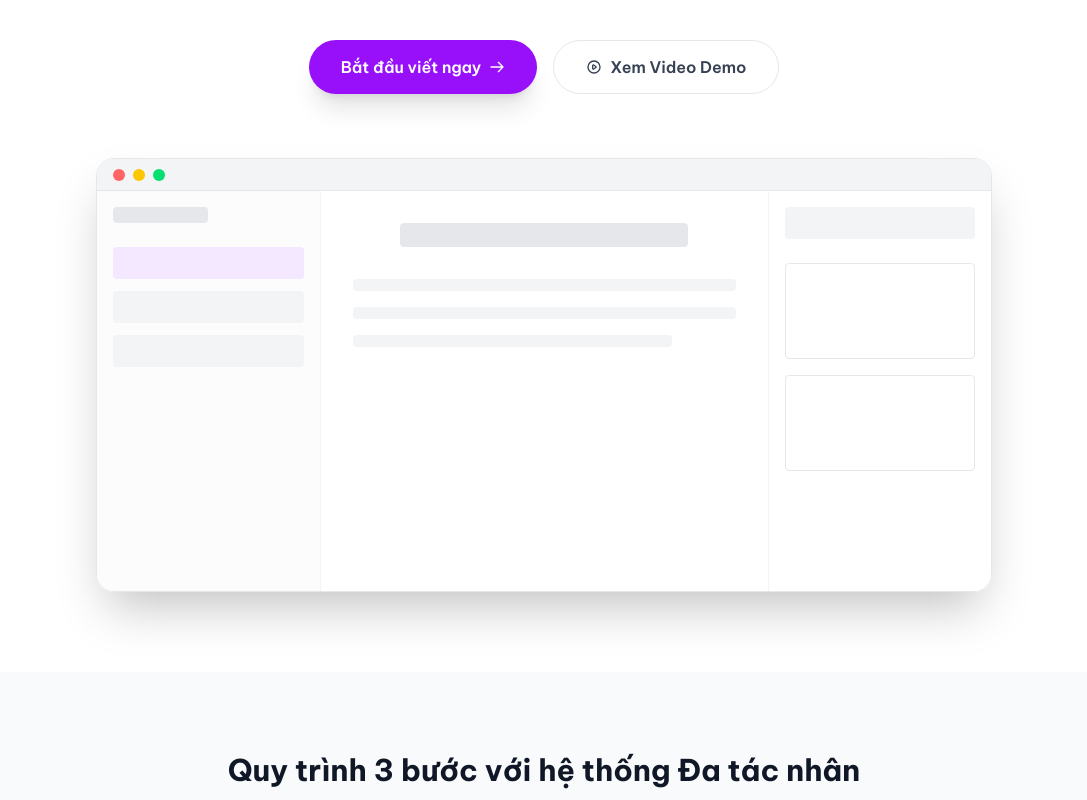
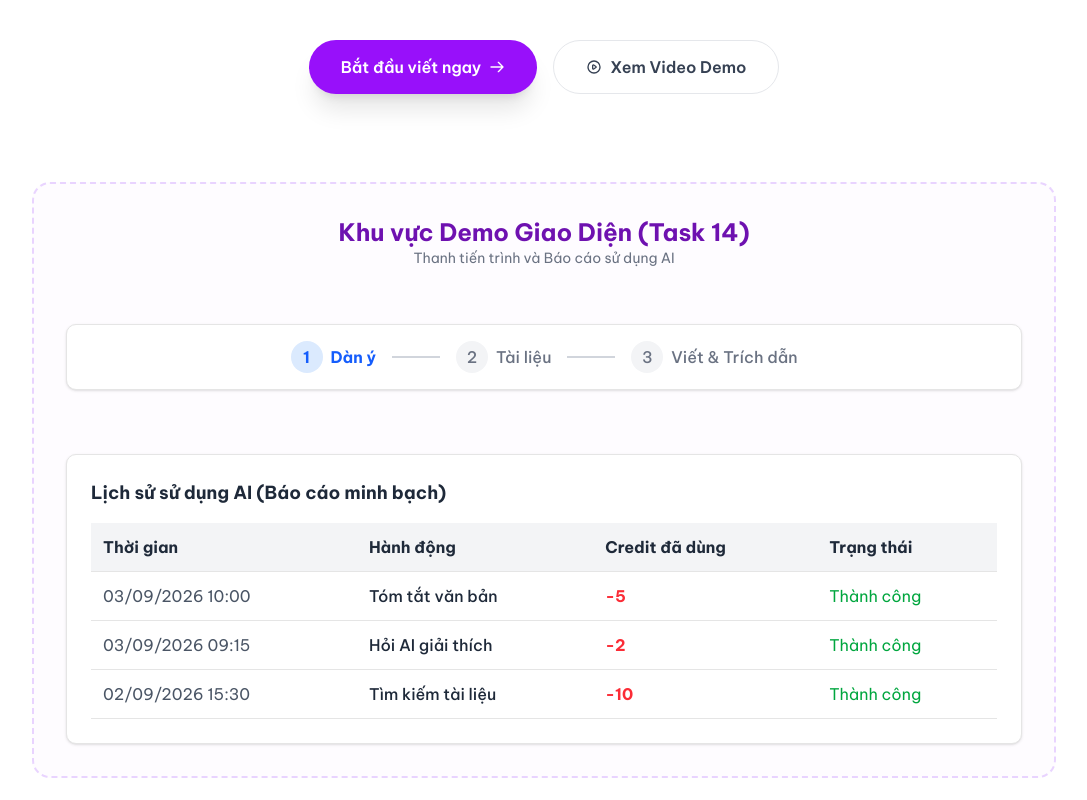
Before and after one commit to anhtus-304/academic-writing-coach, a Next.js app in the folder frontend/: page / in a window 1280 px wide. Shown: the part 440-1240 px from the top of the page, without its empty margins (96-1183 px from the left). Built offline with nearby package versions, Linux system fonts and the light colour scheme.

Commit message:
Lưu code an toàn trước khi gộp với FE2

```diff
--- a/frontend/src/app/page.tsx
+++ b/frontend/src/app/page.tsx
@@ -1,4 +1,7 @@
 import Link from 'next/link';
+import StepperBar from '@/components/StepperBar';
+import CreditBalance from '@/components/CreditBalance';
+import AIUseLog from '@/components/AIUseLog';
 
 export default function LandingPage() {
   return (
@@ -19,7 +22,10 @@ export default function LandingPage() {
             <Link href="/pricing" className="hover:text-purple-600 transition">Bảng giá</Link>
             <Link href="#" className="hover:text-purple-600 transition">Tài liệu hướng dẫn</Link>
           </div>
+
+          {/* ĐÃ THÊM CREDIT BALANCE VÀO ĐÂY */}
           <div className="flex items-center space-x-4">
+            <CreditBalance />
             <Link href="/auth/signin" className="text-sm font-medium text-gray-600 hover:text-gray-900 transition">Đăng nhập</Link>
             <Link href="/auth/signup" className="bg-purple-600 text-white px-5 py-2 rounded-full text-sm font-medium hover:bg-purple-700 transition shadow-md hover:shadow-lg">Bắt đầu miễn phí</Link>
           </div>
@@ -27,7 +33,7 @@ export default function LandingPage() {
       </nav>
 
       {/* Hero Section */}
-      <section className="pt-32 pb-20 px-4 sm:px-6 lg:px-8 max-w-7xl mx-auto flex flex-col items-center text-center flex-grow">
+      <section className="pt-32 pb-10 px-4 sm:px-6 lg:px-8 max-w-7xl mx-auto flex flex-col items-center text-center flex-grow">
         <div className="inline-flex items-center bg-purple-50 text-purple-700 px-3 py-1 rounded-full text-sm font-medium mb-6 border border-purple-100">
           <span className="flex h-2 w-2 relative mr-2">
             <span className="animate-ping absolute inline-flex h-full w-full rounded-full bg-purple-400 opacity-75"></span>
@@ -56,39 +62,21 @@ export default function LandingPage() {
             Xem Video Demo
           </button>
         </div>
+      </section>
 
-        {/* Mockup Preview Image */}
-        <div className="mt-16 w-full max-w-5xl rounded-2xl overflow-hidden border border-gray-200 shadow-2xl relative">
-          <div className="bg-gray-100 h-8 w-full flex items-center px-4 space-x-2 border-b border-gray-200">
-            <div className="w-3 h-3 bg-red-400 rounded-full"></div>
-            <div className="w-3 h-3 bg-yellow-400 rounded-full"></div>
-            <div className="w-3 h-3 bg-green-400 rounded-full"></div>
+      {/* ĐÃ THÊM KHU VỰC DEMO TASK 14 VÀO ĐÂY */}
+      <section className="py-12 bg-white">
+        <div className="max-w-5xl mx-auto px-4 sm:px-6 lg:px-8 flex flex-col gap-6 p-8 border-2 border-dashed border-purple-200 rounded-2xl bg-purple-50/30">
+          <div className="text-center mb-4">
+            <h2 className="text-2xl font-bold text-purple-800">Khu vực Demo Giao Diện (Task 14)</h2>
+            <p className="text-gray-500 text-sm">Thanh tiến trình và Báo cáo sử dụng AI</p>
           </div>
-          <div className="bg-white h-[400px] flex">
-            <div className="w-1/4 border-r border-gray-100 bg-gray-50/50 p-4">
-              <div className="h-4 bg-gray-200 rounded w-1/2 mb-6"></div>
-              <div className="space-y-3">
-                <div className="h-8 bg-purple-100 rounded"></div>
-                <div className="h-8 bg-gray-100 rounded"></div>
-                <div className="h-8 bg-gray-100 rounded"></div>
-              </div>
-            </div>
-            <div className="w-2/4 p-8">
-              <div className="h-6 bg-gray-200 rounded w-3/4 mb-8 mx-auto"></div>
-              <div className="space-y-4">
-                <div className="h-3 bg-gray-100 rounded w-full"></div>
-                <div className="h-3 bg-gray-100 rounded w-full"></div>
-                <div className="h-3 bg-gray-100 rounded w-5/6"></div>
-              </div>
-            </div>
-            <div className="w-1/4 border-l border-gray-100 p-4">
-              <div className="h-8 bg-gray-100 rounded w-full mb-6"></div>
-              <div className="space-y-4">
-                <div className="h-24 border border-gray-200 rounded"></div>
-                <div className="h-24 border border-gray-200 rounded"></div>
-              </div>
-            </div>
-          </div>
+
+          {/* Thanh Stepper Bar */}
+          <StepperBar />
+
+          {/* Bảng Lịch sử AI Use Log */}
+          <AIUseLog />
         </div>
       </section>
 
--- /dev/null
+++ b/frontend/src/components/AIUseLog.tsx
@@ -0,0 +1,39 @@
+import React from 'react';
+
+export function AIUseLog() {
+  const logs = [
+    { id: 1, time: "03/09/2026 10:00", action: "Tóm tắt văn bản", credit: "-5", status: "Thành công" },
+    { id: 2, time: "03/09/2026 09:15", action: "Hỏi AI giải thích", credit: "-2", status: "Thành công" },
+    { id: 3, time: "02/09/2026 15:30", action: "Tìm kiếm tài liệu", credit: "-10", status: "Thành công" },
+  ];
+
+  return (
+    <div className="p-6 bg-white rounded-lg shadow-sm border mt-6 w-full">
+      <h2 className="text-lg font-bold mb-4">Lịch sử sử dụng AI (Báo cáo minh bạch)</h2>
+      <div className="overflow-x-auto">
+        <table className="w-full border-collapse">
+          <thead>
+            <tr className="bg-gray-100 text-left">
+              <th className="p-3 border-b">Thời gian</th>
+              <th className="p-3 border-b">Hành động</th>
+              <th className="p-3 border-b">Credit đã dùng</th>
+              <th className="p-3 border-b">Trạng thái</th>
+            </tr>
+          </thead>
+          <tbody>
+            {logs.map((log) => (
+              <tr key={log.id} className="border-b hover:bg-gray-50 transition">
+                <td className="p-3 text-gray-600">{log.time}</td>
+                <td className="p-3 font-medium">{log.action}</td>
+                <td className="p-3 text-red-500 font-bold">{log.credit}</td>
+                <td className="p-3 text-green-600">{log.status}</td>
+              </tr>
+            ))}
+          </tbody>
+        </table>
+      </div>
+    </div>
+  );
+}
+
+export default AIUseLog;
--- /dev/null
+++ b/frontend/src/components/CreditBalance.tsx
@@ -0,0 +1,44 @@
+'use client';
+import React, { useState } from 'react';
+
+export function CreditBalance() {
+  const [isOpen, setIsOpen] = useState(false);
+
+  return (
+    <div className="relative">
+      <button
+        onClick={() => setIsOpen(true)}
+        className="bg-yellow-100 border border-yellow-300 text-yellow-700 px-4 py-2 rounded-full font-bold hover:bg-yellow-200 transition"
+      >
+        💎 Số dư: 150 Credits
+      </button>
+
+      {isOpen && (
+        <div className="fixed inset-0 bg-black/50 flex items-center justify-center z-50">
+          <div className="bg-white p-6 rounded-xl shadow-lg w-[400px]">
+            <h2 className="text-xl font-bold mb-4 text-center">Nạp thêm Credit</h2>
+            <p className="text-gray-500 text-sm mb-4 text-center">(Giao diện Mockup)</p>
+
+            <div className="flex flex-col gap-3">
+              <button className="border-2 border-gray-200 text-gray-700 p-3 rounded-lg hover:border-blue-500 hover:text-blue-600 transition">
+                Gói Cơ bản: 50.000đ = 100 Credits
+              </button>
+              <button className="bg-blue-600 text-white p-3 rounded-lg hover:bg-blue-700 transition font-bold">
+                Gói Pro: 100.000đ = 250 Credits (Khuyên dùng)
+              </button>
+            </div>
+
+            <button
+              onClick={() => setIsOpen(false)}
+              className="mt-6 w-full text-gray-500 hover:text-gray-800 underline"
+            >
+              Đóng lại
+            </button>
+          </div>
+        </div>
+      )}
+    </div>
+  );
+}
+
+export default CreditBalance;
--- /dev/null
+++ b/frontend/src/components/StepperBar.tsx
@@ -0,0 +1,24 @@
+import React from 'react';
+
+export function StepperBar() {
+  return (
+    <div className="flex items-center justify-center gap-2 p-4 my-4 bg-white rounded-lg border shadow-sm">
+      <div className="flex items-center text-blue-600 font-bold">
+        <span className="w-8 h-8 flex items-center justify-center bg-blue-100 rounded-full mr-2">1</span>
+        Dàn ý
+      </div>
+      <div className="w-12 h-[2px] bg-gray-300 mx-2"></div>
+      <div className="flex items-center text-gray-500 font-medium">
+        <span className="w-8 h-8 flex items-center justify-center bg-gray-100 rounded-full mr-2">2</span>
+        Tài liệu
+      </div>
+      <div className="w-12 h-[2px] bg-gray-300 mx-2"></div>
+      <div className="flex items-center text-gray-500 font-medium">
+        <span className="w-8 h-8 flex items-center justify-center bg-gray-100 rounded-full mr-2">3</span>
+        Viết & Trích dẫn
+      </div>
+    </div>
+  );
+}
+
+export default StepperBar;
```
Also changed, not shown: 2 other files (tests, documents, lock files or other folders).
